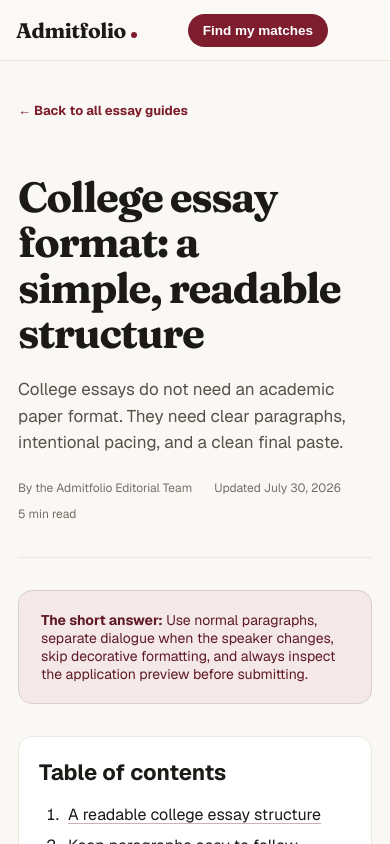
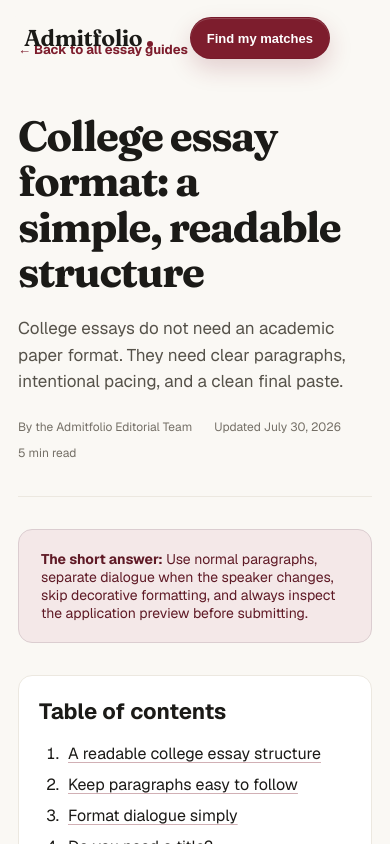
Before and after one commit to anony-mouse1/admitfolio, a Next.js app: page /guides/college-essay-format in a window 390 px wide. Shown: the top 844 px of the page. Built offline with nearby package versions, Linux system fonts and the light colour scheme.

Commit message:
Add liquid-glass scrolling navbar

```diff
--- a/app/globals.css
+++ b/app/globals.css
@@ -1848,6 +1848,89 @@ body { -webkit-tap-highlight-color: transparent; }
 }
 @media (prefers-reduced-motion: reduce) {
   .editorial-paper, .editorial-carousel-dot { transition: none; }
+}
+
+/* ===== Approved liquid-glass navigation ===== */
+.nav {
+  position: fixed;
+  z-index: 90;
+  top: 10px;
+  left: 50%;
+  width: min(1180px, calc(100% - 34px));
+  min-height: 66px;
+  padding: 0 14px 0 22px;
+  display: grid;
+  grid-template-columns: 1fr auto 1fr;
+  align-items: center;
+  gap: 24px;
+  border: 1px solid transparent;
+  border-radius: 999px;
+  background: rgba(255, 255, 255, 0);
+  box-shadow: 0 1px 2px rgba(35, 26, 21, 0), 0 14px 40px rgba(62, 42, 30, 0);
+  backdrop-filter: blur(0) saturate(100%);
+  -webkit-backdrop-filter: blur(0) saturate(100%);
+  transform: translateX(-50%);
+  transition: background .34s ease, border-color .34s ease, box-shadow .34s ease, backdrop-filter .34s ease, transform .34s cubic-bezier(.2,.75,.2,1);
+  isolation: isolate;
+}
+.nav::before {
+  content: '';
+  position: absolute;
+  z-index: -1;
+  inset: 1px;
+  border-radius: inherit;
+  background: linear-gradient(115deg, rgba(255,255,255,.56), rgba(255,255,255,.04) 36%, rgba(125,29,45,.04) 72%, rgba(255,255,255,.36));
+  opacity: 0;
+  pointer-events: none;
+  transition: opacity .34s ease;
+}
+.nav[data-scrolled='true'] {
+  border-color: rgba(83, 66, 55, .16);
+  background: rgba(255, 252, 247, .74);
+  box-shadow: 0 2px 4px rgba(35,26,21,.04), 0 16px 45px rgba(63,42,31,.12), inset 0 1px rgba(255,255,255,.8);
+  backdrop-filter: blur(22px) saturate(145%);
+  -webkit-backdrop-filter: blur(22px) saturate(145%);
+  transform: translateX(-50%) translateY(2px);
+}
+.nav[data-scrolled='true']::before { opacity: 1; }
+.nav-spacer { height: 86px; }
+.nav .logo-word { font-size: 29px; font-weight: 650; }
+.nav .nav-links { justify-self: center; gap: 34px; }
+.nav .nav-links a { font-size: 14px; font-weight: 550; }
+.nav .nav-cta { justify-self: end; gap: 18px; }
+.nav .nav-cta .login { font-size: 14px; }
+.nav .btn-primary { min-height: 44px; padding: 0 21px; border: 1px solid rgba(95,16,34,.2); font-size: 14px; box-shadow: inset 0 1px rgba(255,255,255,.18), 0 10px 23px rgba(125,29,45,.18); }
+
+@media (max-width: 900px) {
+  .nav { grid-template-columns: 1fr auto; }
+}
+@media (max-width: 560px) {
+  .nav {
+    top: 7px;
+    width: calc(100% - 14px);
+    min-height: 62px;
+    padding: 0 9px 0 16px;
+    gap: 8px;
+  }
+  .nav-spacer { height: 76px; }
+  .nav .logo-word { font-size: 23px; }
+  .nav .nav-cta { gap: 5px; }
+  .nav .btn-primary { min-height: 42px; padding: 0 16px; font-size: 13px; }
+  .nav-burger { width: 38px; height: 38px; padding: 0 8px; }
+  .nav-menu-backdrop { top: calc(100% + 8px); left: -1px; width: calc(100% + 2px); }
+  .nav-menu {
+    top: calc(100% + 8px);
+    left: 0;
+    right: 0;
+    overflow: hidden;
+    border: 1px solid rgba(83,66,55,.14);
+    border-radius: 22px;
+    background: rgba(255,252,247,.94);
+    box-shadow: 0 18px 42px rgba(63,42,31,.14);
+  }
+}
+@media (prefers-reduced-motion: reduce) {
+  .nav, .nav::before { transition: none; }
 }
 
 /* ===== Legal pages (/privacy, /terms) ===== */
```
Also changed, not shown: app/page.tsx (+12 -1 lines).
